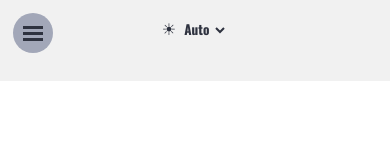
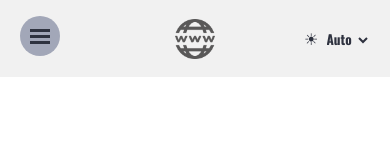
Before and after one commit to shaharkamay/urlli---URL-Shortener, a website built with webpack: page front/src/index.html in a window 390 px wide. Built offline with nearby package versions, Linux system fonts and the light colour scheme.

Commit message:
styled the header responsively and added a logo

```diff
--- a/front/scripts/services/dom.js
+++ b/front/scripts/services/dom.js
@@ -2,7 +2,7 @@ export { starter };
 import { applyTheme } from './event-handlers';
 
 const starter = () => {
-    // dark theme
+    // dark/light theme
     document.addEventListener("DOMContentLoaded", () => {
         const savedTheme = localStorage.getItem("theme") || "auto";
 
@@ -17,4 +17,12 @@ const starter = () => {
             applyTheme(this.value);
         });
     });
+
+    //hamburger menu
+    const hamburger = document.querySelector(".nav-toggle");
+    const nav = document.querySelector(".nav");
+
+    hamburger.addEventListener("click", () => {
+        nav.classList.toggle("nav--visible");
+    })
 };
--- a/front/src/index.html
+++ b/front/src/index.html
@@ -9,23 +9,27 @@
 <body>
     <header>
         <div class="container row">
-            <div>
+            <div class="logo-and-theme">
+                <div class="mobile-nav">
+                    <button class="nav-toggle">
+                        <span class="hamburger"></span>
+                        <span class="hamburger"></span>
+                        <span class="hamburger"></span>
+                    </button>
+                </div>
+                <a href="" class="logo">
+                    <img class="logo-img" src="./images/url-logo.png" alt="">
+                </a>
+                <div class="theme">
+                    <label id="theme-icon" class="theme-icon"></label>
+                    <select class="select-theme" id="select-theme">
+                        <option value="auto">Auto</option>
+                        <option value="light">Light</option>
+                        <option value="dark">Dark</option>
+                    </select>
+                </div>
 
-                <label id="theme-icon" class="theme-icon"></label>
-                <select class="select-theme" id="select-theme">
-                    <option value="auto">Auto</option>
-                    <option value="light">Light</option>
-                    <option value="dark">Dark</option>
-                </select>
             </div>
-            <button class="nav-toggle">
-                <span class="hamburger"></span>
-                <span class="hamburger"></span>
-                <span class="hamburger"></span>
-            </button>
-            <a href="" class="logo">
-                <img src="" alt="">
-            </a>
 
 
             <nav class="nav row">
--- a/front/src/index.js
+++ b/front/src/index.js
@@ -1,5 +1,5 @@
 import './styles/style.css';
-import './images/theme.webp';
+import './images/url-logo.png';
 
 import { starter } from '../scripts/services/dom';
 
--- a/front/src/styles/style.css
+++ b/front/src/styles/style.css
@@ -23,6 +23,8 @@ p - 16px (footer)
     --background: var(--clr-light);
 
     --theme-icon: "☀";
+
+    --inverted: none;
 
     --font-title: 'Oswald', sans-serif;
     --font-text: 'Montserrat', sans-serif;
@@ -66,6 +68,8 @@ body.theme-dark {
     --background: var(--clr-dark);
 
     --theme-icon: "🌛︎";
+
+    --inverted: invert(1) hue-rotate(180deg);
 }
 
 @media (prefers-color-scheme: dark) {
@@ -80,6 +84,8 @@ body.theme-dark {
         --background: var(--clr-dark);
 
         --theme-icon: "🌛︎";
+
+        --inverted: invert(1) hue-rotate(180deg);
     }
 }
 
@@ -114,11 +120,11 @@ header {
     text-align: center;
 }
 
+.mobile-nav {
+    width: 40%;
+    text-align: left;
+}
 .nav-toggle {
-    position: absolute;
-    left: 1em;
-    top: 1em;
-
     cursor: pointer;
     border: 0;
     width: 3em;
@@ -126,7 +132,6 @@ header {
     padding: 0;
     border-radius: 50%;
     background-color: var(--clr-primary);
-    color: var(--clr-light);
     transition: opacity 250ms ease;
 }
 
@@ -140,9 +145,20 @@ header {
 
 
 .logo {
+    width: 20%;
     margin: 0 auto;
 }
+.logo-img {
+    filter: var(--inverted);
+    vertical-align: bottom;
+    height: 2.5em;
+    aspect-ratio: 1 / 1;
+}
 
+.theme {
+    width: 40%;
+    text-align: right;
+}
 
 .select-theme {
     background: none;
@@ -156,6 +172,7 @@ header {
     color: var(--foreground);
     background-color: var(--background);
 }
+
 .theme-icon::after {
     content: var(--theme-icon);
     color: var(--foreground)
@@ -166,14 +183,14 @@ header {
 }
 .nav--visible {
     display: block;
+    margin-top: var(--margin-top-element);
 }
 
 .nav__list {
     list-style: none;
-    margin: 1em 0;
 }
 .nav__item {
-    margin-top: 0.5em;
+    /* margin-top: 0.5em; */
 }
 .nav__link {
     text-decoration: none;
@@ -184,7 +201,12 @@ header {
     opacity: 0.75;
 }
 
-
+.logo-and-theme {
+    display: flex;
+    justify-content: space-between;
+    align-items: center;
+    gap: 1em;
+}
 
 
 
@@ -204,7 +226,13 @@ header {
     :root {
         --padding-block-section: 5rem;
     }
-
+    .logo-and-theme {
+        width: 30%;
+        justify-content: left;
+    }
+    .theme {
+        text-align: left;
+    }
     .logo {
         margin: 0;
     }
@@ -229,7 +257,7 @@ header {
         margin: 0;
     }
 
-    .nav-toggle {
+    .mobile-nav {
         display: none;
     }
 }
```
Also changed, not shown: front/dist/images/theme.webp (deleted), front/dist/images/url-logo.png (added), front/dist/index.html, front/dist/index.js, front/src/images/theme.webp (deleted), front/src/images/url-logo.png (added).
